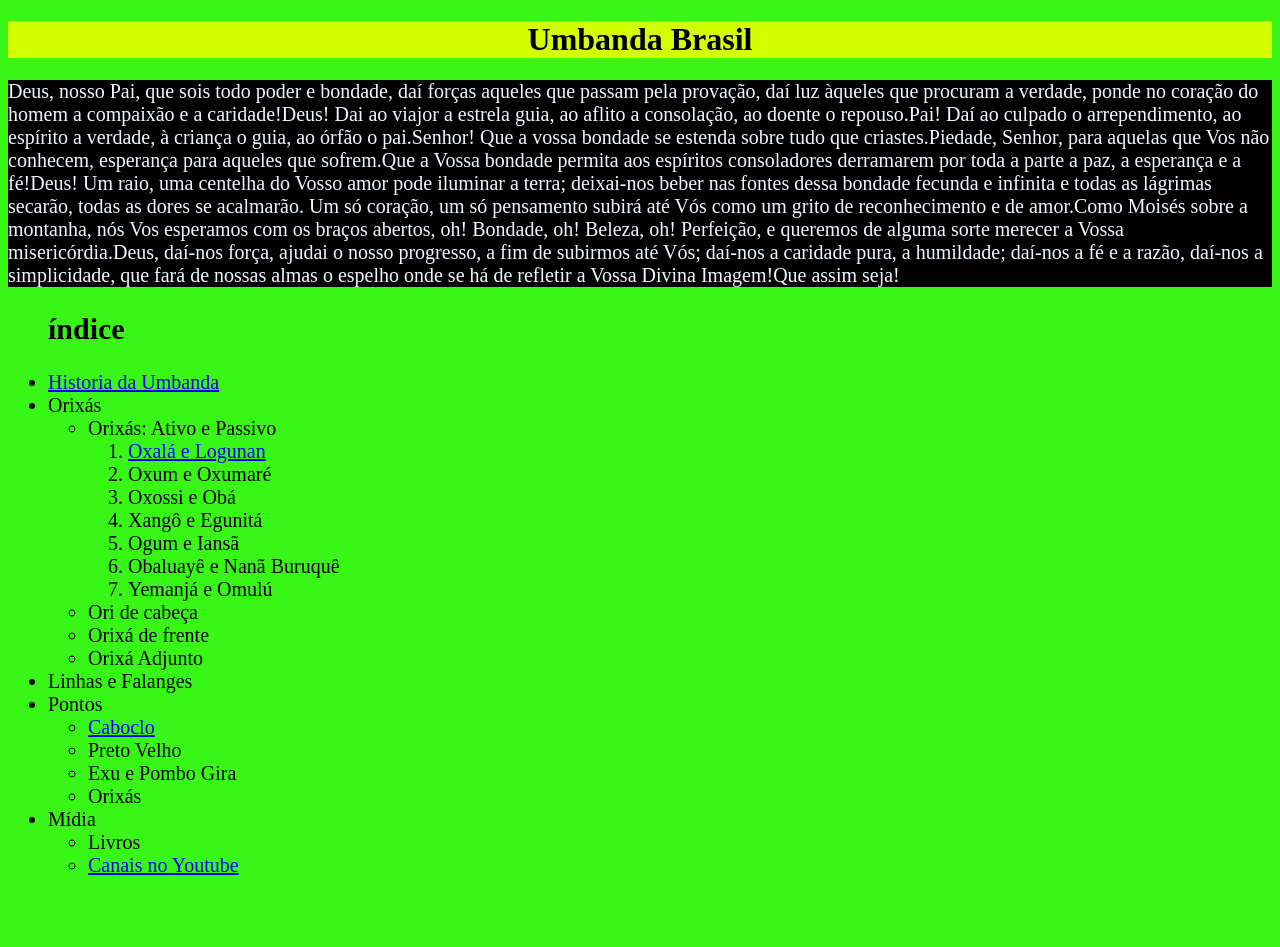
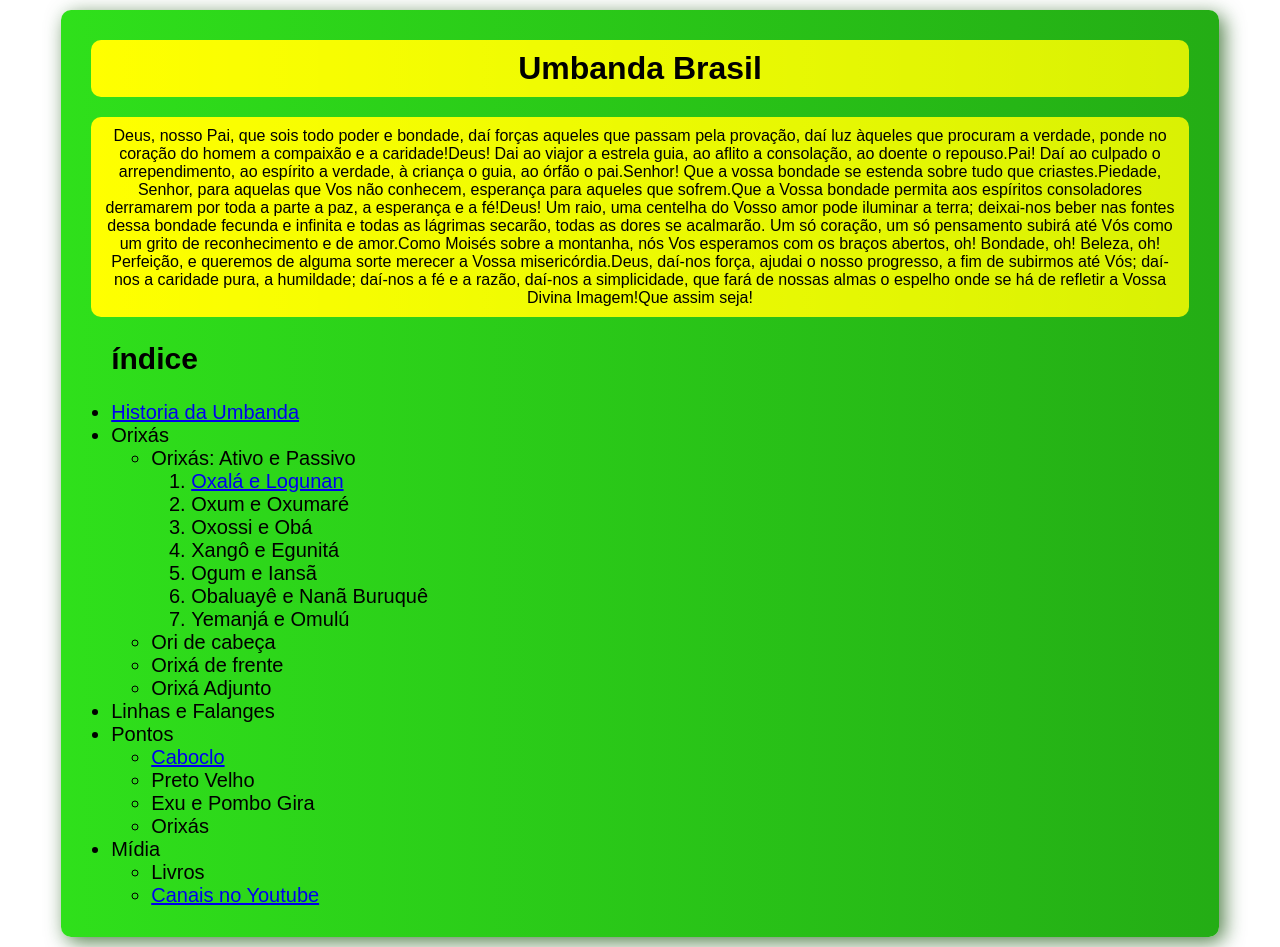
Before and after one commit to FelipeMaF/HTML5_CSS3, a plain HTML site: page Projeto/index.html in a window 1280 px wide. Before the commit the page ends 897 px from the top, so only its background shows below. Drawn offline with Linux system fonts and the light colour scheme.

Commit message:
atualizando projeto

```diff
--- a/Projeto/estilo.css
+++ b/Projeto/estilo.css
@@ -1,4 +1,20 @@
 @charset "UTF-8";
+
+* {
+    font-family: Arial, Helvetica, sans-serif;
+}
+
 body {
-    background-color: rgb(56, 247, 22);
+    background-color: white;
 }
+
+main {
+    background-image: linear-gradient(to right, #2FE01B, #24AD15);
+    border-radius: 10px;
+    box-shadow: 5px 5px 20px #0d4d02b5;
+    width: 90%;
+    padding: 10px;
+    margin: auto;
+    margin-top: 10px;
+    margin-bottom: 10px;
+}
--- a/Projeto/index.html
+++ b/Projeto/index.html
@@ -8,11 +8,14 @@
     <link rel="stylesheet" href="estilo.css">
     <link rel="shortcut icon" href="imagens/favbrasil.ico" type="image/x-icon">
 </head>
+
 <body>
 
-    <h1 style="text-align:center; background-color: rgb(212, 255, 0);">Umbanda Brasil</h1>
+    <main>
+        <h1 style="text-align:center; background-image: linear-gradient(to right,yellow, rgba(255, 255, 0, 0.829));; border-radius: 10px; padding: 10px; margin: 20px; text">Umbanda Brasil</h1>
 
-    <p style="background-color: rgb(0, 0, 0); font-size: 20px; color: aliceblue;">Deus, nosso Pai, que sois todo poder e bondade, daí forças aqueles que passam pela provação, daí luz àqueles que procuram a verdade, ponde no coração do homem a compaixão e a caridade!Deus! Dai ao viajor a estrela guia, ao aflito a consolação, ao doente o repouso.Pai! Daí ao culpado o arrependimento, ao espírito a verdade, à criança o guia, ao órfão o pai.Senhor! Que a vossa bondade se estenda sobre tudo que criastes.Piedade, Senhor, para aquelas que Vos não conhecem, esperança para aqueles que sofrem.Que a Vossa bondade permita aos espíritos consoladores derramarem por toda a parte a paz, a esperança e a fé!Deus! Um raio, uma centelha do Vosso amor pode iluminar a terra; deixai-nos beber nas fontes dessa bondade fecunda e infinita e todas as lágrimas secarão, todas as dores se acalmarão. Um só coração, um só pensamento subirá até Vós como um grito de reconhecimento e de amor.Como Moisés sobre a montanha, nós Vos esperamos com os braços abertos, oh! Bondade, oh! Beleza, oh! Perfeição, e queremos de alguma sorte merecer a Vossa misericórdia.Deus, daí-nos força, ajudai o nosso progresso, a fim de subirmos até Vós; daí-nos a caridade pura, a humildade; daí-nos a fé e a razão, daí-nos a simplicidade, que fará de nossas almas o espelho onde se há de refletir a Vossa Divina Imagem!Que assim seja!</p>
+        <p style="text-align:center; background-image: linear-gradient(to right,yellow, rgba(255, 255, 0, 0.829));; border-radius: 10px; padding: 10px; margin: 20px; text">Deus, nosso Pai, que sois todo poder e bondade, daí forças aqueles que passam pela provação, daí luz àqueles que procuram a verdade, ponde no coração do homem a compaixão e a caridade!Deus! Dai ao viajor a estrela guia, ao aflito a consolação, ao doente o repouso.Pai! Daí ao culpado o arrependimento, ao espírito a verdade, à criança o guia, ao órfão o pai.Senhor! Que a vossa bondade se estenda sobre tudo que criastes.Piedade, Senhor, para aquelas que Vos não conhecem, esperança para aqueles que sofrem.Que a Vossa bondade permita aos espíritos consoladores derramarem por toda a parte a paz, a esperança e a fé!Deus! Um raio, uma centelha do Vosso amor pode iluminar a terra; deixai-nos beber nas fontes dessa bondade fecunda e infinita e todas as lágrimas secarão, todas as dores se acalmarão. Um só coração, um só pensamento subirá até Vós como um grito de reconhecimento e de amor.Como Moisés sobre a montanha, nós Vos esperamos com os braços abertos, oh! Bondade, oh! Beleza, oh! Perfeição, e queremos de alguma sorte merecer a Vossa misericórdia.Deus, daí-nos força, ajudai o nosso progresso, a fim de subirmos até Vós; daí-nos a caridade pura, a humildade; daí-nos a fé e a razão, daí-nos a simplicidade, que fará de nossas almas o espelho onde se há de refletir a Vossa Divina Imagem!Que assim seja!</p>
+
 
         <ul style="font-size: 20px;">
             <h2>índice</h2>
@@ -50,7 +53,7 @@
 
         </ul>
 
-
+    </main>
 
 </body>
 </html>
```
Lines whose indentation alone changed are shown as unchanged.
